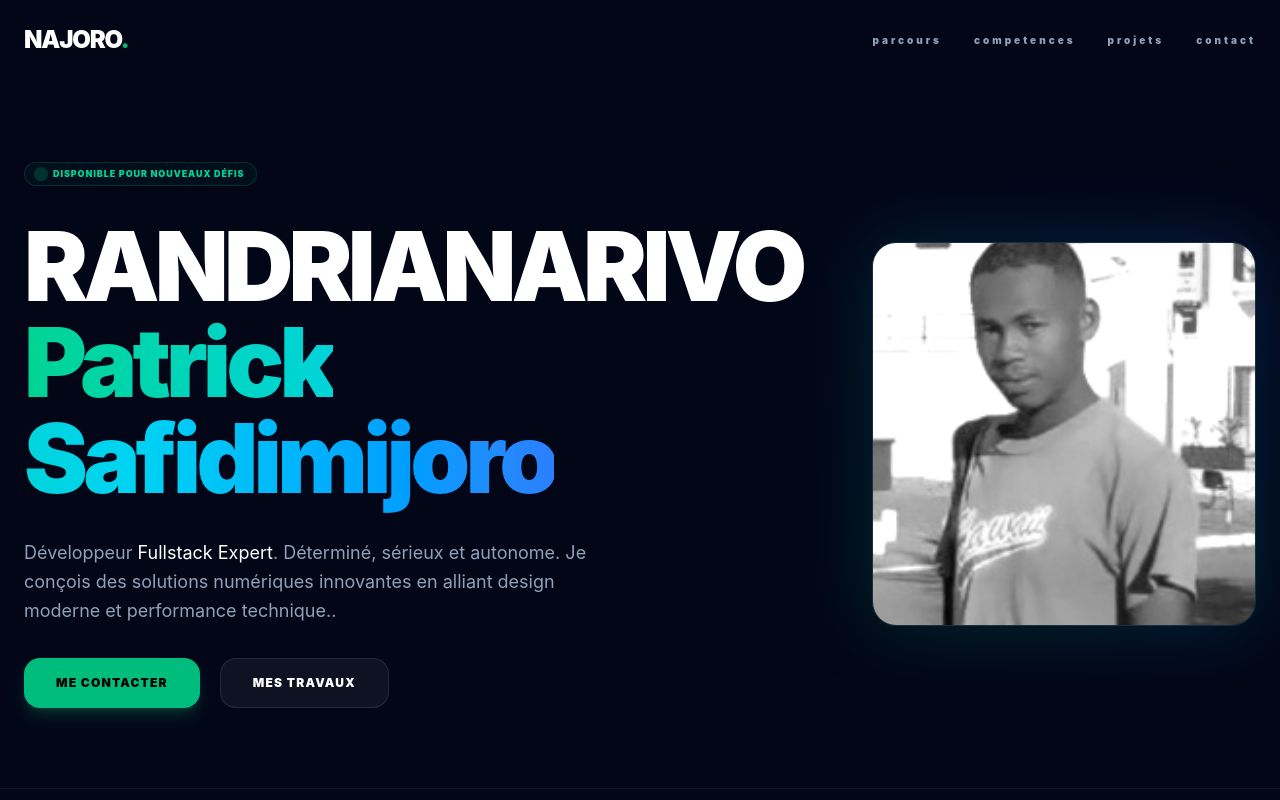
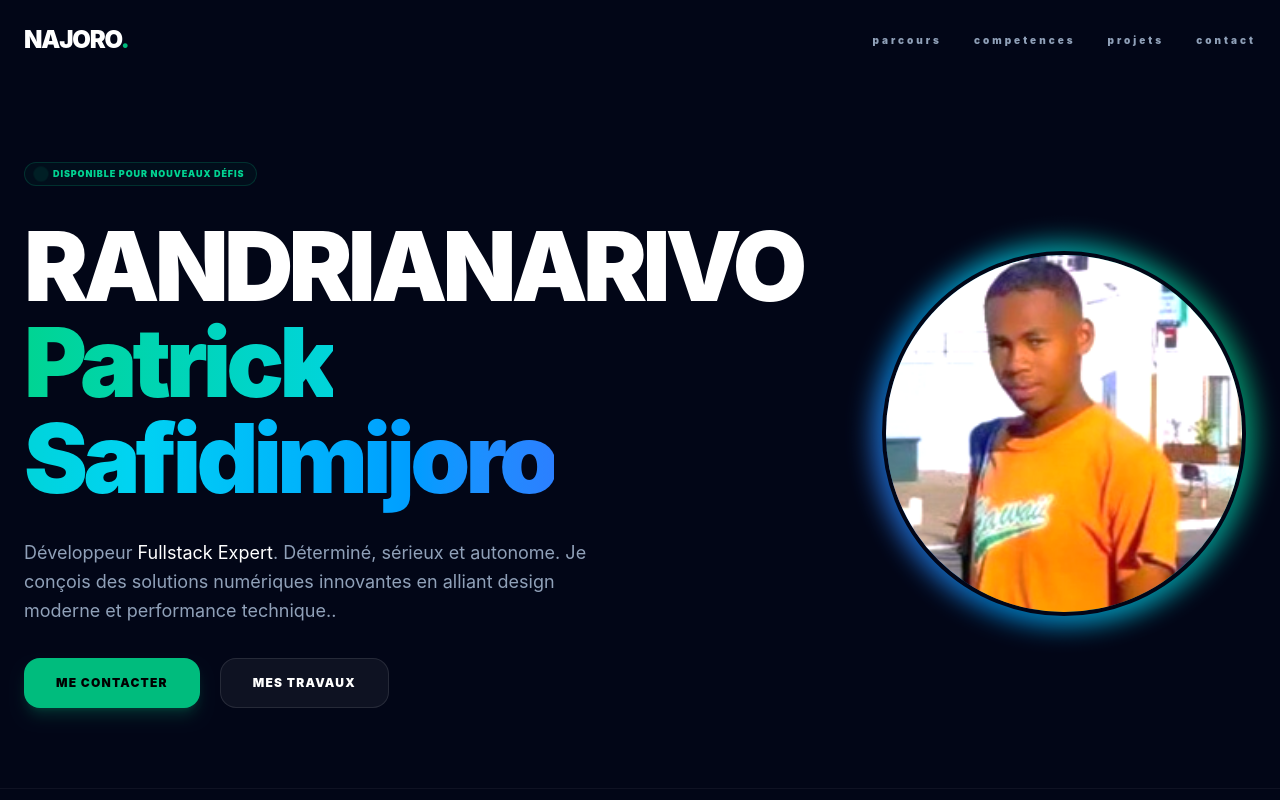
Before and after one commit to safidimijoro/NAJORO-PORTFOLIO, a React app in the folder frontend/: page / in a window 1280 px wide. Shown: the top 800 px of the page. Built offline with nearby package versions, Linux system fonts and the light colour scheme; the HTML template or start-up script is replaced by a standard one.

Commit message:
Mise à jour profil animation et compteur visites

```diff
--- a/frontend/src/App.jsx
+++ b/frontend/src/App.jsx
@@ -125,10 +125,14 @@ function App() {
             <button onClick={() => scrollToSection('projets')} className="px-8 py-4 bg-white/5 border border-white/10 text-white font-black rounded-2xl hover:bg-white/10 transition-all text-xs uppercase tracking-widest">Mes Travaux</button>
           </div>
         </div>
-        <div className="relative group w-64 h-64 md:w-96 md:h-96">
-          <div className="absolute inset-0 bg-gradient-to-tr from-emerald-500 to-blue-500 blur-2xl opacity-20 group-hover:opacity-40 transition-opacity"></div>
-          <div className="relative w-full h-full rounded-3xl overflow-hidden border border-white/10 grayscale hover:grayscale-0 transition-all duration-700">
-            <img src="/profile.jpg" alt="Profile" className="w-full h-full object-cover scale-110" />
+
+        {/* --- IMAGE DE PROFIL AVEC ANIMATION CERCLE MULTICOLORE --- */}
+        <div className="relative group w-64 h-64 md:w-96 md:h-96 flex items-center justify-center">
+          {/* Cercle animé multicolore */}
+          <div className="absolute inset-0 rounded-full bg-gradient-to-r from-emerald-500 via-cyan-400 to-blue-500 animate-spin duration-[3s] opacity-70 blur-md"></div>
+          {/* Image de profil */}
+          <div className="relative w-[95%] h-[95%] rounded-full overflow-hidden border-4 border-[#020617] z-10">
+            <img src="/profile.jpg" alt="Profile" className="w-full h-full object-cover" />
           </div>
         </div>
       </section>
@@ -156,7 +160,6 @@ function App() {
       {/* --- SECTION SKILLS + BUT --- */}
       <section id="skills" className="max-w-7xl mx-auto px-6 py-24 bg-white/[0.01]">
         <div className="flex flex-col lg:flex-row gap-16">
-          {/* LE BUT (OBJECTIF) */}
           <div className="lg:w-1/3 space-y-6">
             <h2 className="text-xs font-black text-blue-500 uppercase tracking-[0.5em]">Mon Objectif</h2>
             <h3 className="text-3xl md:text-5xl font-black text-white leading-tight italic uppercase tracking-tighter">Propulser vos <span className="text-blue-500">Visions</span> vers le digital</h3>
@@ -168,7 +171,6 @@ function App() {
             </div>
           </div>
 
-          {/* LES COMPÉTENCES (MISES À JOUR DEPUIS L'IMAGE) */}
           <div className="lg:w-2/3 grid md:grid-cols-2 gap-8">
             {skillGroups.map((group, i) => (
               <div key={i} className="space-y-8 p-8 rounded-[2.5rem] bg-white/[0.02] border border-white/5">
@@ -196,7 +198,6 @@ function App() {
       <section id="projets" className="max-w-7xl mx-auto px-6 py-24">
         <h2 className="text-xs font-black text-cyan-500 uppercase tracking-[0.5em] mb-12 text-center">Réalisations</h2>
 
-        {/* SCOOTER PRO */}
         <div className="mb-16 grid lg:grid-cols-2 gap-12 items-center bg-white/[0.02] p-8 md:p-12 rounded-[3rem] border border-white/5">
           <div className="space-y-6">
             <span className="text-emerald-500 font-black text-[10px] tracking-widest uppercase">Projet Majeur</span>
@@ -220,7 +221,6 @@ function App() {
           </div>
         </div>
 
-        {/* AUTRES RÉALISATIONS */}
         <div className="grid md:grid-cols-2 gap-8">
           <div className="p-8 md:p-12 rounded-[2.5rem] bg-white/[0.02] border border-white/5 hover:bg-white/[0.04] transition-all group">
             <div className="flex justify-between items-start mb-6">
@@ -242,7 +242,7 @@ function App() {
         </div>
       </section>
 
-      {/* --- SECTION CONTACT (MISE À JOUR SELON MODÈLE) --- */}
+      {/* --- SECTION CONTACT --- */}
       <section id="contact" className="max-w-7xl mx-auto px-6 py-24 mb-20">
         <div className="text-center mb-16">
           <h2 className="text-6xl md:text-9xl font-black text-white mb-4 uppercase tracking-tighter italic leading-none">Let's <span className="text-emerald-500">Connect</span></h2>
@@ -250,12 +250,12 @@ function App() {
         </div>
 
         <div className="grid grid-cols-1 sm:grid-cols-2 lg:grid-cols-3 gap-6">
-          <a href="mailto:elhadari04@gmail.com" className="p-10 rounded-[2.5rem] bg-white/[0.03] border border-white/5 hover:bg-emerald-500/10 hover:border-emerald-500/40 transition-all text-center group">
+          <a href="mailto:randrianarivosafidimijoropatri@gmail.com" className="p-10 rounded-[2.5rem] bg-white/[0.03] border border-white/5 hover:bg-emerald-500/10 hover:border-emerald-500/40 transition-all text-center group">
             <div className="text-2xl mb-4">📧</div>
             <h4 className="text-[9px] font-black uppercase text-slate-500 mb-2 tracking-widest">Email</h4>
             <p className="text-white font-bold group-hover:text-emerald-400 text-xs break-all">randrianarivosafidimijoropatri@gmail.com</p>
           </a>
-          <a href="tel:+261384421815" className="p-10 rounded-[2.5rem] bg-white/[0.03] border border-white/5 hover:bg-cyan-500/10 hover:border-cyan-500/40 transition-all text-center group">
+          <a href="tel:+261344499133" className="p-10 rounded-[2.5rem] bg-white/[0.03] border border-white/5 hover:bg-cyan-500/10 hover:border-cyan-500/40 transition-all text-center group">
             <div className="text-2xl mb-4">📞</div>
             <h4 className="text-[9px] font-black uppercase text-slate-500 mb-2 tracking-widest">Téléphone</h4>
             <p className="text-white font-bold group-hover:text-cyan-400">+261 34 44 991 33</p>
@@ -284,9 +284,21 @@ function App() {
         </div>
       </section>
 
-      {/* FOOTER */}
-      <footer className="py-20 text-center border-t border-white/5">
-        <p className="text-[9px] font-black text-slate-600 uppercase tracking-[1em]">© 2026 NAJORO • EXPERT FULLSTACK</p>
+      {/* --- FOOTER AVEC COMPTEUR DE VISITES --- */}
+      <footer className="py-20 text-center border-t border-white/5 space-y-6">
+        <p className="text-[9px] font-black text-slate-600 uppercase tracking-[1em]">
+          © 2026 NAJORO • EXPERT FULLSTACK
+        </p>
+        <div className="flex flex-col items-center gap-3 pt-4">
+          <p className="text-[10px] font-bold text-slate-500 uppercase tracking-widest opacity-60">
+            Merci de votre visite ! Vous êtes le visiteur n° :
+          </p>
+          <img
+            src="https://hits.seeyoufarm.com/api/count/incr/badge.svg?url=https%3A%2F%2Fnajoro-portfolio.vercel.app&count_bg=%2310b981&title_bg=%231e293b&icon=&icon_color=%23E7E7E7&title=Visites&edge_flat=false"
+            alt="Compteur de visites"
+            className="hover:scale-110 transition-transform duration-300"
+          />
+        </div>
       </footer>
 
       {/* MENU MOBILE OVERLAY */}
```
